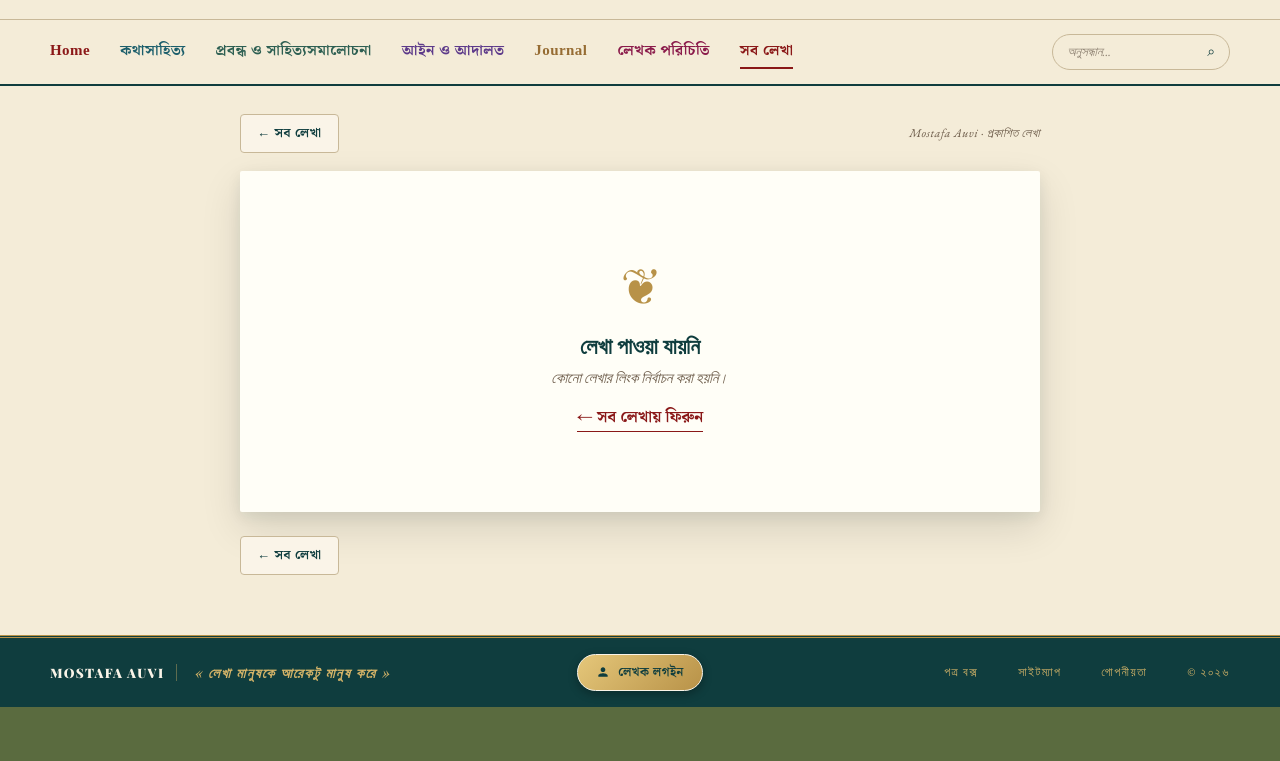
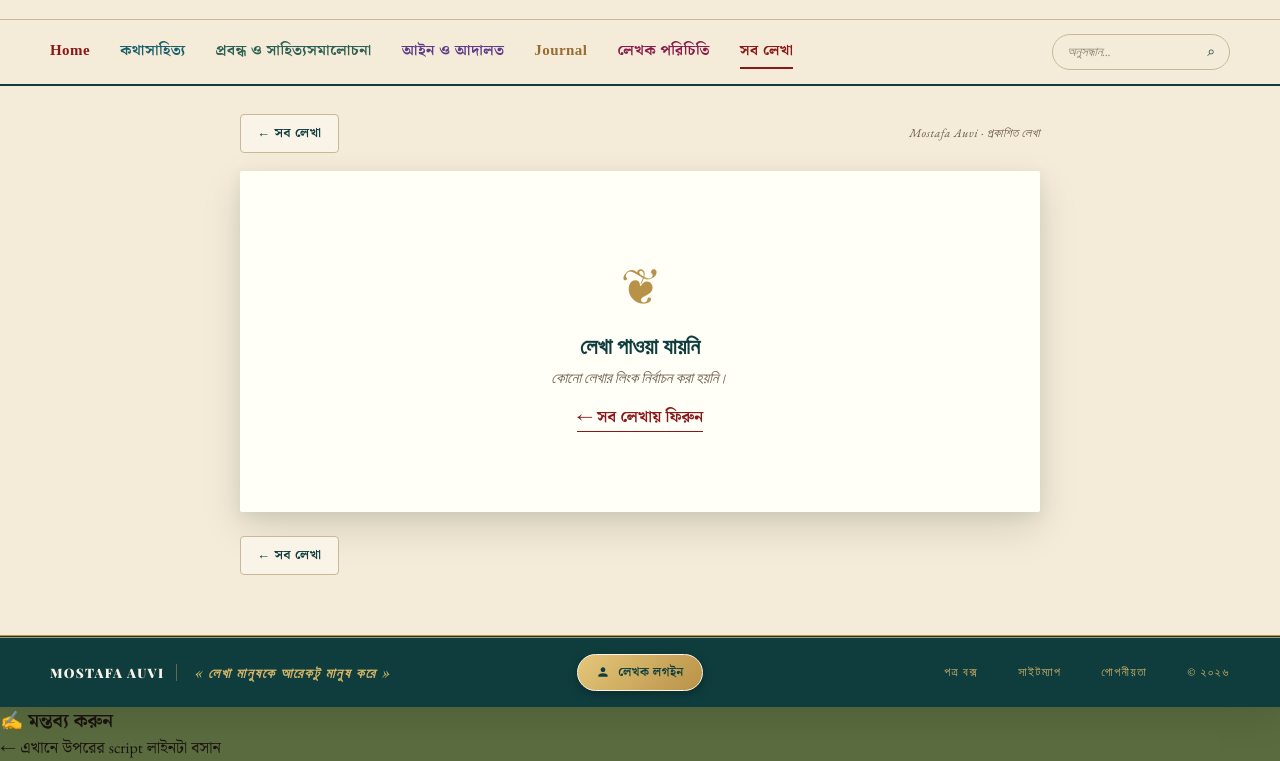
Before and after one commit to gmauvibbl-star/mostafa-auvi-website, a plain HTML site: page read.html in a window 1280 px wide. Shown: the part 156-917 px from the top of the page. Before the commit the page ends 863 px from the top, so only its background shows below. Drawn offline with nearby package versions, Linux system fonts and the light colour scheme; a web font is replaced by a local one.

Commit message:
Update read.html

```diff
--- a/read.html
+++ b/read.html
@@ -1521,3 +1521,9 @@ loadPost();
 </script>
 </body>
 </html>
+<div class="comments-section">
+  <h3>✍ মন্তব্য করুন</h3>
+
+  ← এখানে উপরের script লাইনটা বসান
+
+</div>
```
